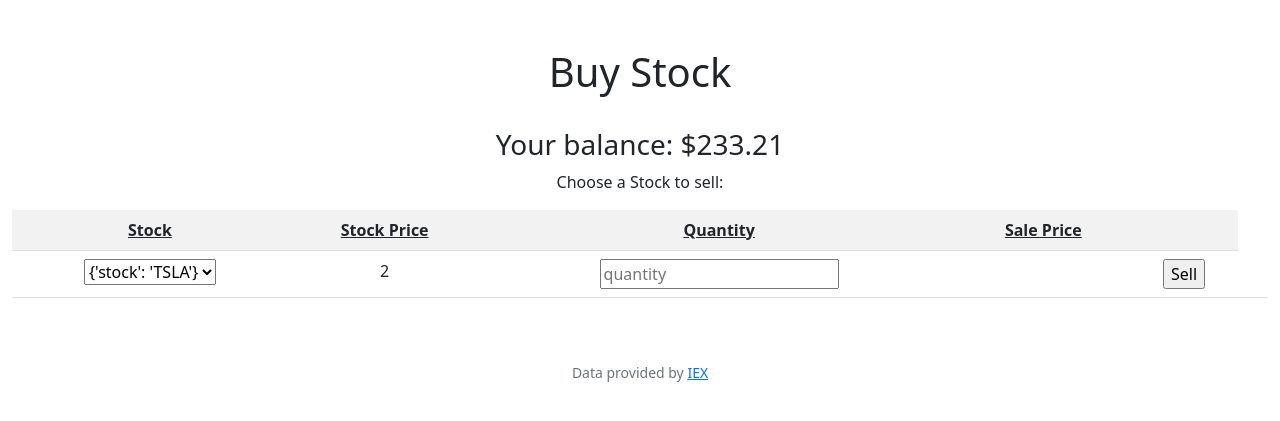
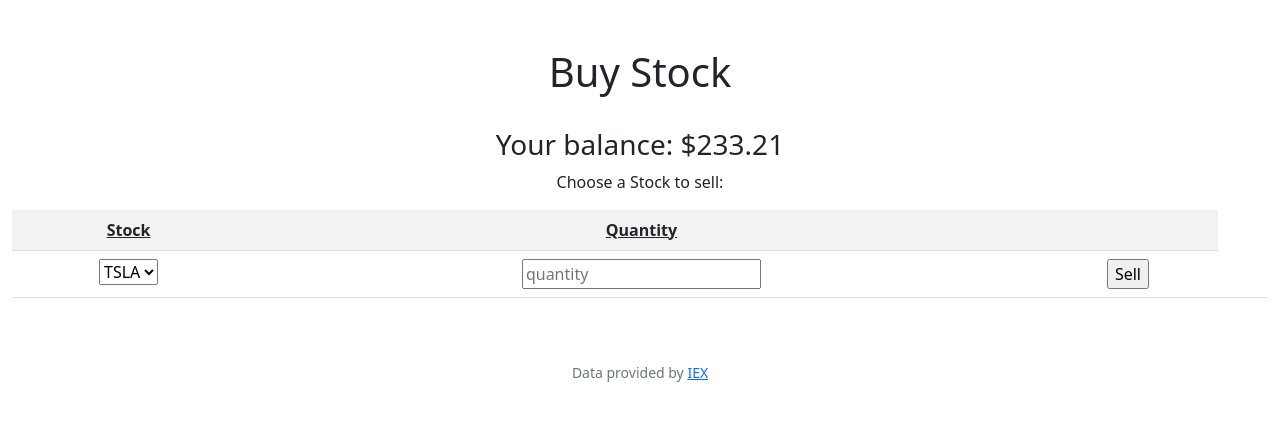
Before and after one commit to Hard-Luck/cs-50, a Flask app: page /sell in a window 1280 px wide. Shown: the part 76-497 px from the top of the page. Run offline with Flask 2, Linux system fonts and the light colour scheme; a user stored in the database is signed in; some libraries are stand-ins or nearby versions.

Commit message:
Sun, Mar 13, 2022, 4:21 PM +00:00

```diff
--- a/finance/templates/sell.html
+++ b/finance/templates/sell.html
@@ -23,24 +23,20 @@
             <table class="table table-striped">
                 <tr>
                     <th class="headings">Stock</th>
-                    <th class="headings">Stock Price</th>
                     <th class="headings">Quantity</th>
-                    <th class="headings">Sale Price</th>
                     <th> </th>
                 </tr>
                 <tr>
                     <td>
                         <select id ="sell" name="sell">
                         {% for stock in stocks %}
-                            <option> {{ stock }} </option>
+                            <option> {{ stock.stock }} </option>
                         {%endfor%}
                         </select>
                     </td>
-                    <td id="stock_price">2</td>
                     <td>
-                        <input id="num2" name="quantity" type="text" placeholder="quantity">
+                        <input id="quanitity" name="quantity" type="text" placeholder="quantity">
                     </td>
-                    <td id="sale_price"></td>
                     <td>
                         <input type="submit" value="Sell">
                     <td>
```
